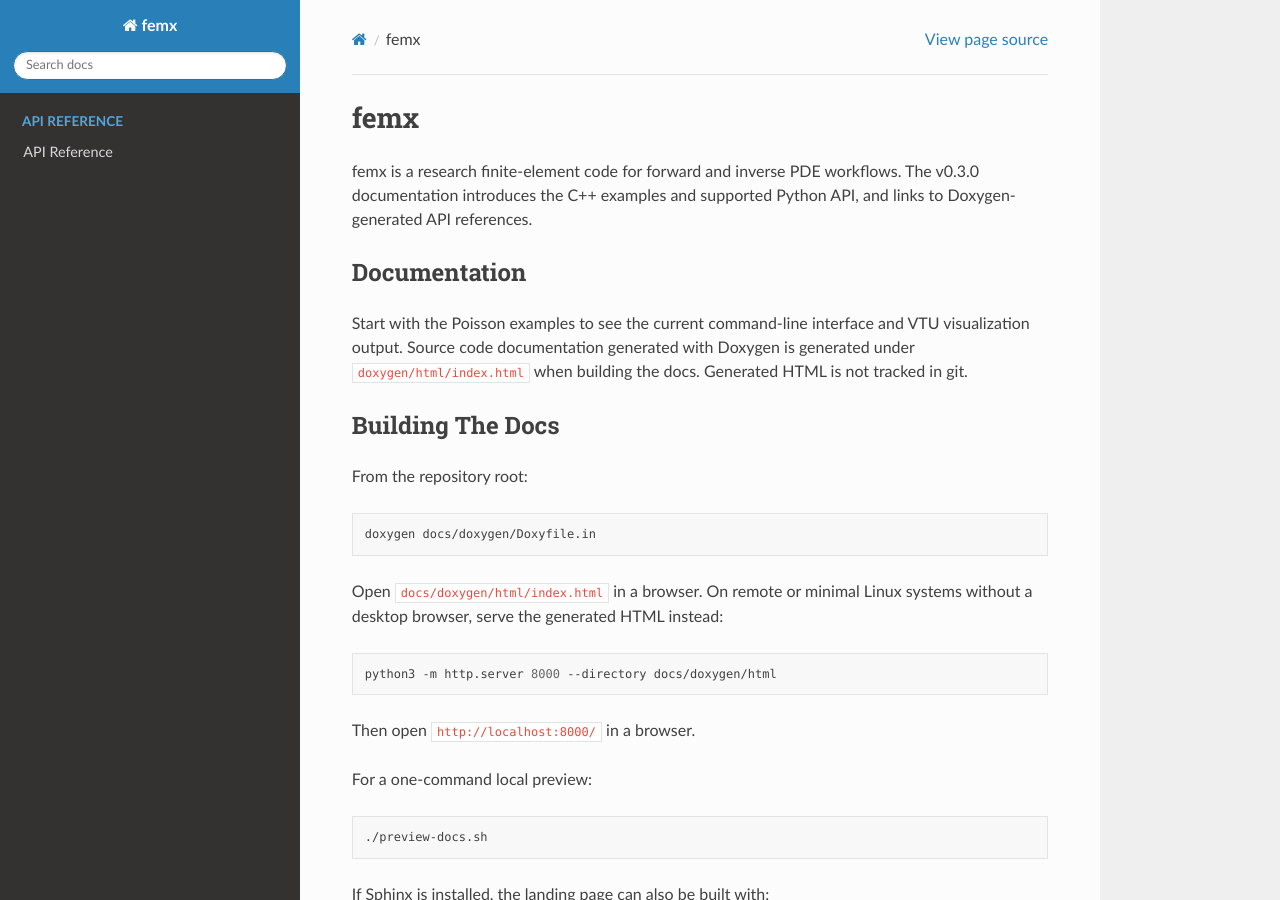
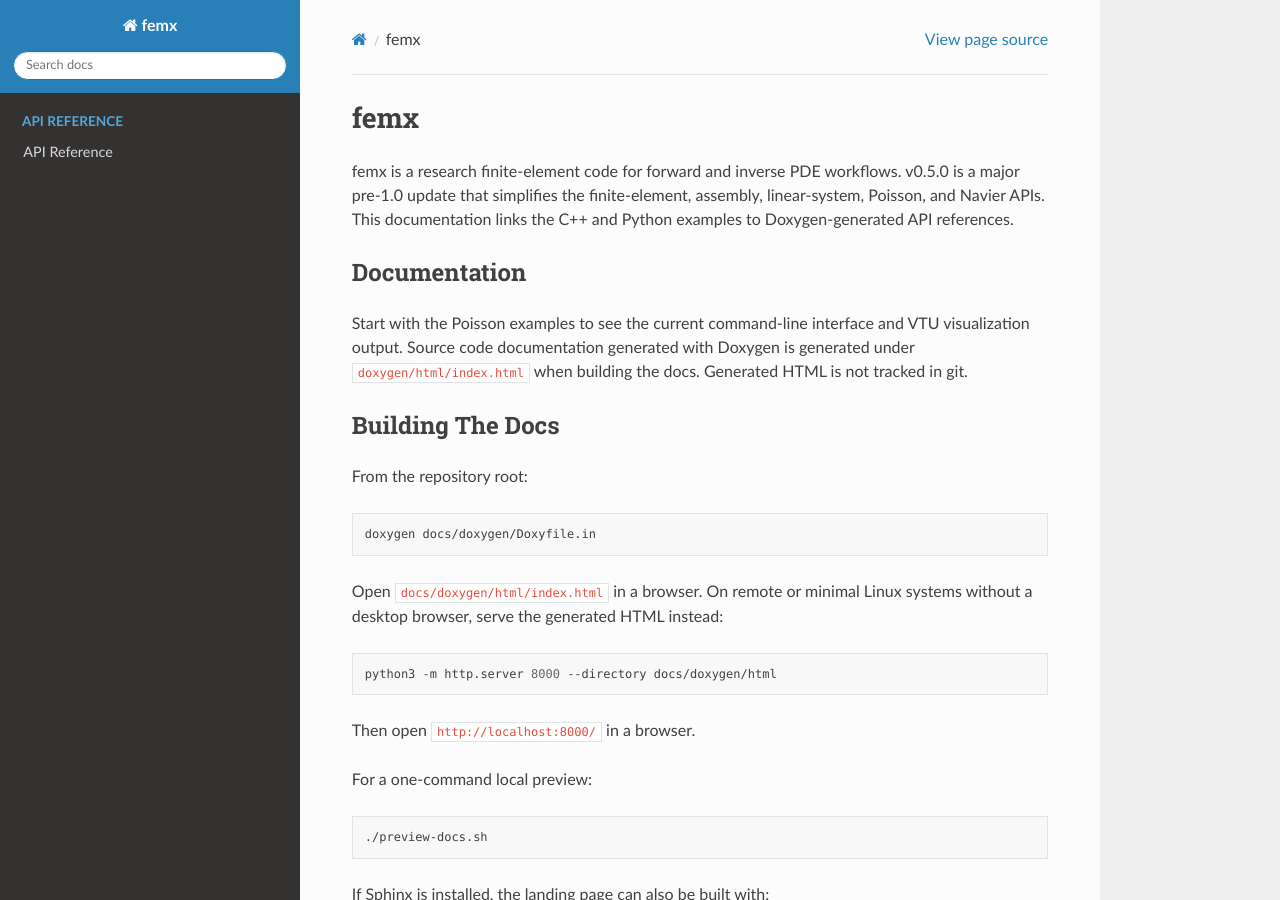
Before and after one commit to femx-project/femx, a Sphinx documentation site: the page built from docs/index.rst, in a window 1280 px wide and 900 px high. Built offline with Sphinx 7.4.7 and the Read the Docs theme 3.1.0, drawn with Linux system fonts in a browser that asks for light colours.

```diff
--- a/CMakeLists.txt
+++ b/CMakeLists.txt
@@ -7,7 +7,7 @@ option(FEMX_ENABLE_CUDA "Enable CUDA execution and Device storage" OFF)
 
 project(
   femx
-  VERSION 0.4.0
+  VERSION 0.5.0
   LANGUAGES CXX)
 
 include(CMakePackageConfigHelpers)
--- a/docs/conf.py
+++ b/docs/conf.py
@@ -1,6 +1,6 @@
 project = "femx"
 author = "femx developers"
-release = "0.4.0"
+release = "0.5.0"
 
 extensions = [
     "sphinx.ext.mathjax",
--- a/docs/index.rst
+++ b/docs/index.rst
@@ -3,8 +3,9 @@ femx
 ****
 
 femx is a research finite-element code for forward and inverse PDE workflows.
-The v0.3.0 documentation introduces the C++ examples and supported Python API,
-and links to Doxygen-generated API references.
+v0.5.0 is a major pre-1.0 update that simplifies the finite-element, assembly,
+linear-system, Poisson, and Navier APIs. This documentation links the C++ and
+Python examples to Doxygen-generated API references.
 
 Documentation
 -------------
--- a/pyproject.toml
+++ b/pyproject.toml
@@ -4,7 +4,7 @@ build-backend = "scikit_build_core.build"
 
 [project]
 name = "femx"
-version = "0.4.0"
+version = "0.5.0"
 description = "Python interface for the femx finite-element engine."
 readme = "python/README.md"
 requires-python = ">=3.9"
```
Also changed, not shown: CHANGELOG.md (+39 -0 lines), README.md (+3 -4 lines), docs/doxygen/mainpage.md (+2 -2 lines), 2 other files.
